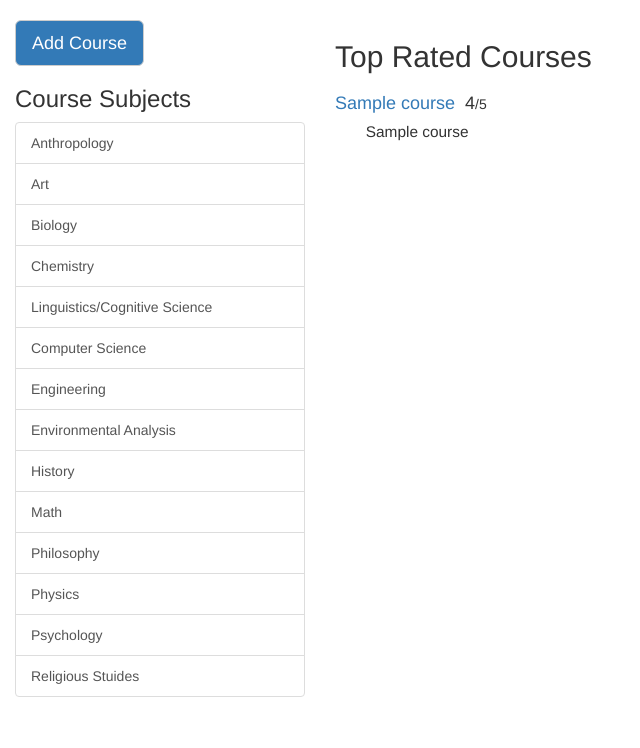
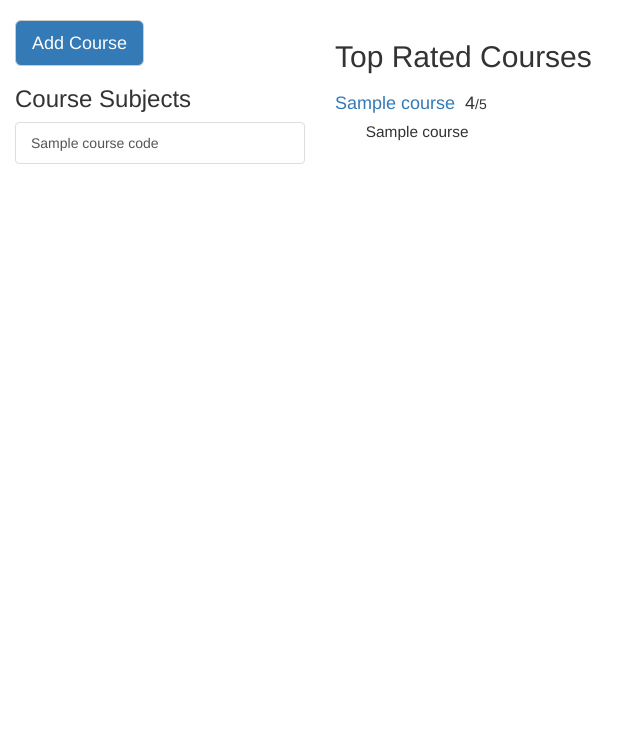
Before and after one commit to jpwchang/eros, a Django app: template core/templates/core/index.html in a window 1280 px wide. Shown: the part 52-800 px from the top of the page, without its empty margins (0-640 px from the left). Run offline with Django 3.2, Linux system fonts and the light colour scheme; the template is opened without the code that fills it: most values are stand-ins (such as "Sample title", 1, 10 or a date in 2020); parts of the project's set-up code (start-up, migrations or seed data) failed here and were passed over; some libraries are stand-ins or nearby versions.

Commit message:
The final commit

```diff
--- a/core/templates/core/index.html
+++ b/core/templates/core/index.html
@@ -57,27 +57,16 @@
             <a href="/addcourse"><button type="submit" class="btn btn-default btn-lg" id="addButton">Add Course</button></a>
             <h3>Course Subjects</h3>
             <div class="list-group">
-                <a href="#" class="list-group-item">Anthropology</a>
-                <a href="#" class="list-group-item">Art</a>
-                <a href="#" class="list-group-item">Biology</a>
-                <a href="#" class="list-group-item">Chemistry</a>
-                <a href="#" class="list-group-item">Linguistics/Cognitive Science</a>
-                <a href="#" class="list-group-item">Computer Science</a>
-                <a href="#" class="list-group-item">Engineering</a>
-                <a href="#" class="list-group-item">Environmental Analysis</a>
-                <a href="#" class="list-group-item">History</a>
-                <a href="#" class="list-group-item">Math</a>
-                <a href="#" class="list-group-item">Philosophy</a>
-                <a href="#" class="list-group-item">Physics</a>
-                <a href="#" class="list-group-item">Psychology</a>
-                <a href="#" class="list-group-item">Religious Stuides</a>
+		{% for code, longname in courseCodes %}
+                <a href="/subject/{{ code }}" class="list-group-item">{{ longname }}</a>
+		{% endfor %}
             </div>
         </div>
         <div class="col-xs-12 col-sm-9">
             <h2 id="topCourses">Top Rated Courses</h2>
-            {% for course in topCourses %}
+            {% for course, rating in topCourses %}
                 <div class="topReview">
-                <a href="/viewcourse/{{course.courseID}}/"><h4 id="homeTitle">{{course.name}} &nbsp</h4></a><h4 class="rating">{{course.rating}}</h4><h5 class="of5">/5</h5><p class="homeSubj">{{course.subject}}</p>
+                <a href="/viewcourse/{{course.courseID}}/"><h4 id="homeTitle">{{course.name}} &nbsp</h4></a><h4 class="rating">{{rating}}</h4><h5 class="of5">/5</h5><p class="homeSubj">{{course.subject}}</p>
                 </div>
             {% endfor %}
         </div>
--- a/core/views.py
+++ b/core/views.py
@@ -17,8 +17,10 @@ def index(request):
 	topCourses = [(x, x.avg_review()) for x in sortedCourses[:5]]
 
 	template = loader.get_template('core/index.html')
+        courseCodes = Course.SUBJECTS
 	context = RequestContext(request, {
 		'topCourses':topCourses,
+		'courseCodes':courseCodes,
 	})
 	return HttpResponse(template.render(context))
 
```
